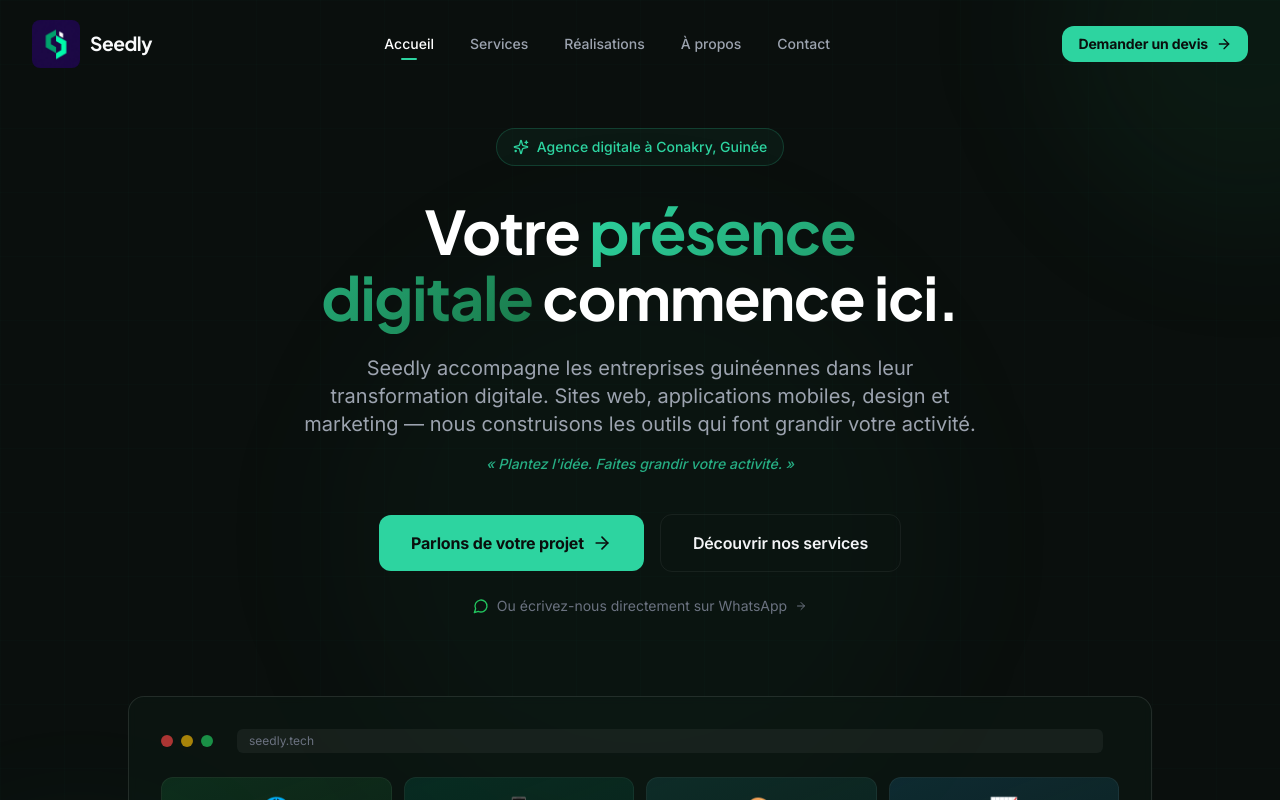
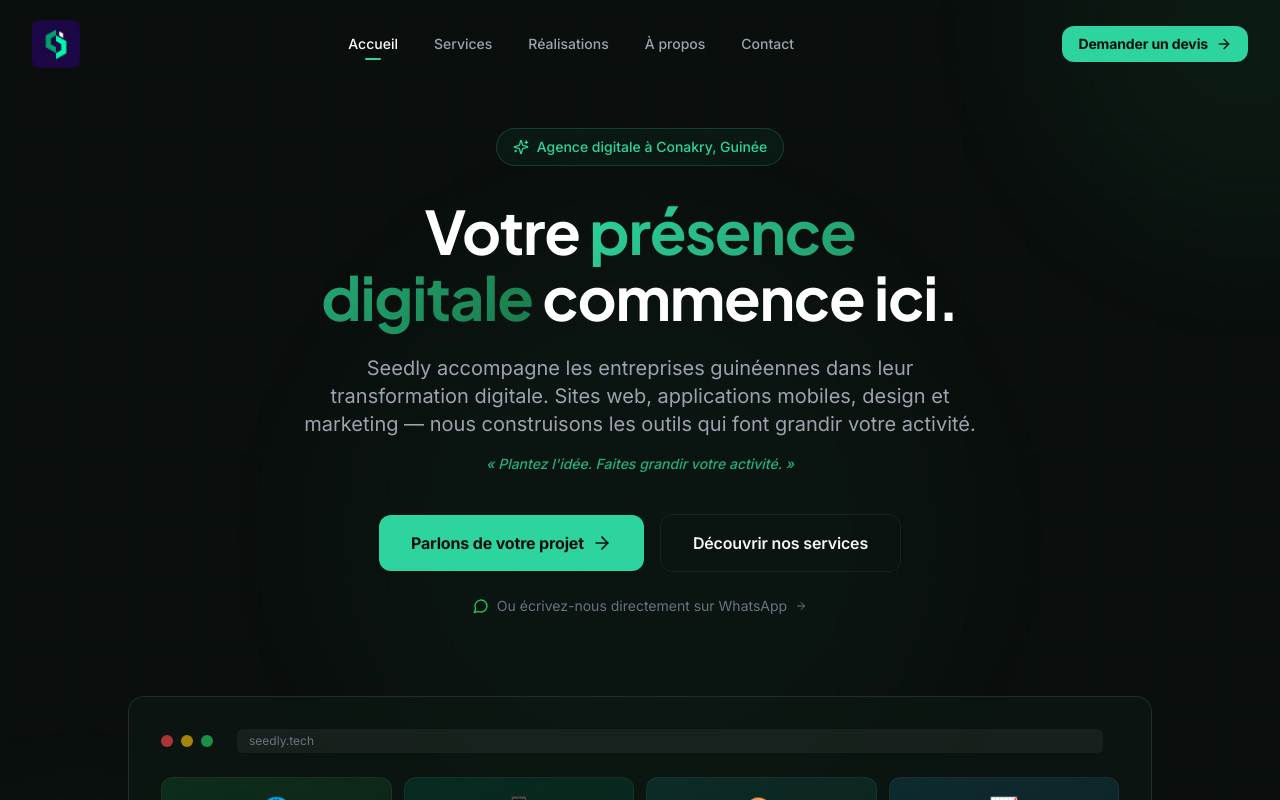
Before and after one commit to Barry-webdev/Seedly, a Next.js app in the folder Frontend/: page / in a window 1280 px wide. Shown: the top 800 px of the page. Built offline with nearby package versions, Linux system fonts and the light colour scheme.

Commit message:
fix: logo seul sans texte

```diff
--- a/Frontend/components/ui/Logo.tsx
+++ b/Frontend/components/ui/Logo.tsx
@@ -5,33 +5,29 @@ import { cn } from "@/lib/utils";
 
 // =============================================
 // LOGO SEEDLY — Image officielle /public/Logo.jpeg
-// Format carré 1600×1600px
 // =============================================
 
 interface LogoProps {
   size?: "sm" | "md" | "lg";
-  showTagline?: boolean;
   className?: string;
   asLink?: boolean;
 }
 
-// Tailles carrées adaptées à chaque contexte
 const sizes = {
-  sm: 36,   // Menu mobile header compact
-  md: 48,   // Header principal
-  lg: 60,   // Footer
+  sm: 36,
+  md: 48,
+  lg: 60,
 };
 
 export const Logo: React.FC<LogoProps> = ({
   size = "md",
-  showTagline = false,
   className,
   asLink = true,
 }) => {
   const dimension = sizes[size];
 
   const logoContent = (
-    <div className={cn("flex items-center gap-2.5", className)}>
+    <div className={cn("flex items-center", className)}>
       <Image
         src="/Logo.jpeg"
         alt="Seedly Technology & Apps"
@@ -40,22 +36,6 @@ export const Logo: React.FC<LogoProps> = ({
         className="rounded-lg object-contain"
         priority
       />
-      <div className="flex flex-col leading-none">
-        <span
-          className="font-bold text-neutral-50 tracking-tight"
-          style={{
-            fontFamily: "var(--font-plus-jakarta), sans-serif",
-            fontSize: size === "sm" ? "1rem" : size === "md" ? "1.2rem" : "1.4rem",
-          }}
-        >
-          Seedly
-        </span>
-        {showTagline && (
-          <span className="text-xs text-neutral-400 font-medium mt-0.5">
-            Technology & Apps
-          </span>
-        )}
-      </div>
     </div>
   );
 
```
